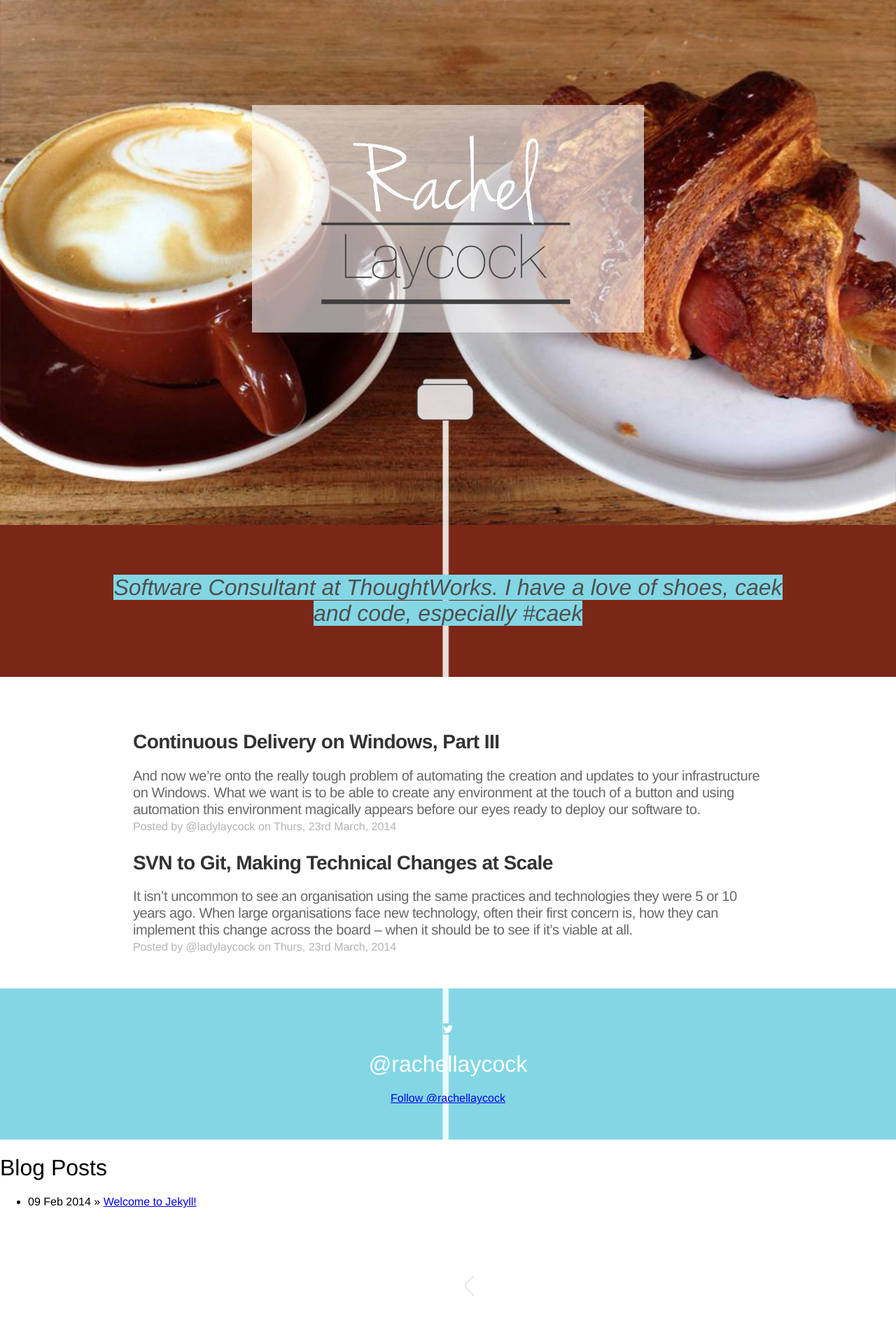
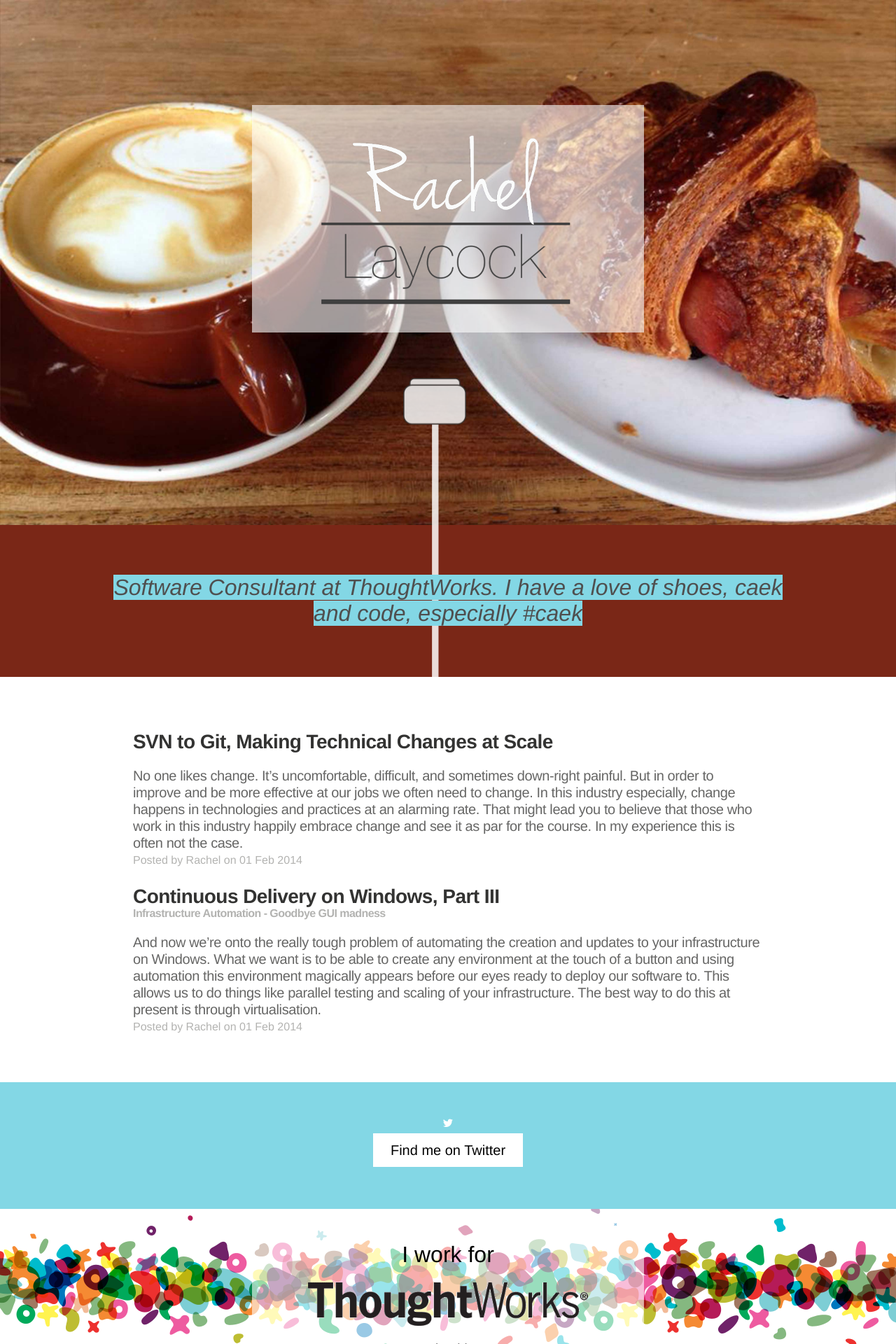
Before and after one commit to caek/caek.github.io, a Jekyll site: the page built from index.html, in a window 1280 px wide. Shown: the top 1920 px of the page at 70% size. Built offline with Jekyll 4.4.1, drawn with Linux system fonts in a browser that asks for light colours; nearby versions of some CDN libraries; Markdown is read by kramdown in place of the engine named in the settings; comment, search, counter and statistics services are not loaded; some of the changed text lies outside the part shown.

Commit message:
Added blogs to home page and more section refinement on home page

```diff
--- /dev/null
+++ b/_posts/2014-02-09-CD-Windows-Part-3.markdown
@@ -0,0 +1,58 @@
+---
+layout: post
+title:  Continuous Delivery on Windows, Part III
+subtitle: Infrastructure Automation - Goodbye GUI madness
+date:   2014-02-01
+author: Rachel
+categories: P2
+---
+
+And now we’re onto the really tough problem of automating the creation and updates to your infrastructure on Windows. What we want is to be able to create any environment at the touch of a button and using automation this environment magically appears before our eyes ready to deploy our software to. This allows us to do things like parallel testing and scaling of your infrastructure. The best way to do this at present is through virtualisation.
+
+##Virtualisation
+
+Virtualisation means you won’t be building all your environments from scratch on one box. Through shared use of server resources you can create lots of production-like environments at low cost. You can choose to build your own local cloud solution for this or choose a hosted option. The easiest is the latter, as most hosted cloud options provided by vendors like Azure from MS and EC2 from Amazon, provide Infrastructure as a Service (IaaS). This will give you some basic Windows infrastructure, like your operating system, but that is only part of the problem solved.
+
+>“you can build the entire environment from scratch using Puppet and Chef…but hold on I thought we were on Windows?”
+
+##Environments
+
+Most real environment instantiations are heterogeneous, which means they need to be configured for specific purposes. Examples of the types of environments you might need are development, continuous integration (CI) and production-like. Development is likely to have development tools and stubs to external components and applications. CI may only include your build tool and basic frameworks like .NET, but won’t need development tools or real external components and applications. Production-like environments will have real external components and systems, but won’t need build and development tools. You could start with a base image and then use configuration management tools like Puppet and Chef to configure your environment to your needs. Alternatively, you can build the entire environment from scratch using Puppet and Chef…but hold on I thought we were on Windows?
+
+##Configuration Management
+
+We are on Windows, and fortunately massive improvements have been made to configuration management tools like Puppet and Chef. They now have a lot of built in support for Windows packages and configuration. A large part of the environment configuration can be performed using these tools and for everything else there are always executable blocks, which allow you to call out to PowerShell. However if you do use an executable block, ensure you replace it with the actual package should it start being supported by default. It isn’t clean or easy to manage lots of executable blocks.
+
+And lets not forget our new friend Chocolatey, which will allow you to install system packages. More and more applications are becoming available in Chocolatey so watch this space…
+
+##PowerShell & WMI
+
+For everything else there is PowerShell. Specifically, WindowsFeatures and PowerShell for Windows Server 2008 r2 has a server manager module. This module has commandlets that allow you to add a Windows server feature. So basically with PowerShell and WMI (Windows Management Infrastructure and WinRM (Windows Remoting)) you can pretty much do anything that the Windows Server API will let you, including automating Active Directory commands. The caveat is that your Windows Server needs to be at least Windows Server 2008, when PowerShell support became a built in feature. Before then… good luck!
+
+However it isn’t all sunshine and lollipops. WinRM is actually pretty painful and fiddly to use and as I’ve said PowerShell is an ugly and procedural language. You have to be careful not to let it grow arms and legs and become difficult to understand (and therefore, difficult to maintain). We all know what happens to that kind of code.
+
+##More Pain
+
+There are a few other pain points I would be remiss not to mention while we are at it. Let’s start with registries. In Windows we have 32bit and 64bit registries. Both Puppet and Chef have issues with living on one registry and installing to another. Once you end up in this space, be prepared to debug and perhaps jump through some hoops to get things working.
+
+Other irritating “features” you need to manage are Windows updates and ISO mounting. ISO mounting is still not built into Windows operating systems so you’ll need to download something like Virtual Clone Drive. And finally there is the cost. Even on Azure, Windows environments are more expensive than Linux, but good luck using that as an excuse to port all your software.
+
+I have probably just thoroughly depressed you and made you consider just doing it on Linux. So, let’s talk about the light at the end of the tunnel. These problems can be solved by you and in my opinion you have two options.
+
+###1. Manage the problem
+
+Being aware of a problem is the first step to fixing it. Don’t go into Windows automation believing it’s going to be easy and you won’t have to deal with these little niggles. The best defense is an offense. Be prepared, be careful with registries, ensure you manage windows updates so they don’t manage you and use a version of a Windows that supports PowerShell and WinRM. Right now, I recommend Windows Server 2008 and above.
+
+>“…using a GUI is not the kind of easy we are after”
+
+###2. Create the need for change
+
+I’ve said it before but it is really the only way that things will get better. Microsoft and vendors have a responsibility to respond to requirements from their customers. So create those requirements by making them visible at scale. If we all started trying to do DevOps in Windows tomorrow the vendors would respond by trying to make it easier for us. We just need to remind them that using a GUI is not the kind of easy we are after. Push the community and support open source software (OSS). Even Microsoft is supporting OSS now. For example, they have open-sourced MVC and their Entity Framework, demonstrating that a lot of fantastic tooling and innovation can be built and trusted in this environment.
+
+OK I’ll admit those probably aren’t the nice easy solutions you were after, but given the nature of software, I’m sure if I write this again in five years, we won’t have these problems and we’ll have awesome tools for automating the creation of our infrastructure and the deployment of our applications. We’ll be lamenting how much Puppet and Chef suck and how much better our new tools are.
+
+⁂
+
+Right now we have to create the requirement for change and the only way to do that is for everyone to try and automate what they can. Use the best tool there is and petition to have it better.
+
+Automate what you can, and accept what you can’t… for now.
--- /dev/null
+++ b/_posts/2014-02-09-SVN-to-GIT.markdown
@@ -0,0 +1,46 @@
+---
+layout: post
+title:  SVN to Git, Making Technical Changes at Scale
+date:   2014-02-01
+author: Rachel
+categories: P2
+---
+
+No one likes change. It’s uncomfortable, difficult, and sometimes down-right painful. But in order to improve and be more effective at our jobs we often need to change. In this industry especially, change happens in technologies and practices at an alarming rate. That might lead you to believe that those who work in this industry happily embrace change and see it as par for the course. In my experience this is often not the case.
+
+<blockquote>“It isn’t uncommon to see an organisation using the same practices and technologies they were 5 or 10 years ago.”</blockquote>
+
+Large organisations want to manage change to reduce the risks it can have. They attempt to have consistency in practices and technology choices, which enable their people to understand what is going on. This allows people to move between teams more easily when necessary, only needing to understand the domain of a new project and not also the tools, technologies and practices of the new team. This has the unfortunate effect of not just slowing down and managing change, but often of stopping it altogether. It isn’t uncommon to see an organisation using the same practices and technologies they were 5 or 10 years ago. In an industry where new frameworks and platforms seem to arrive almost every week, organisations can quickly find themselves using less than great tools for the job, or worse, using unsupported tools. This ironically introduces risks that their behaviour was trying to avoid.
+
+So what do large organisations do to embrace some changes, in the face of a constantly changing industry? How do they navigate their way through the bazillions of tool and language choices to make a sane one, that isn’t just a passing fad? There are two tandem practices that I have seen work in large scale organisations; piloting changes and creating visibility.
+
+Pilot changes by choosing one team to trial the new technology or practice in. At a recent client, our team spent months of talking through the how’s and why’s of Git being a better source control management (SCM) choice than SVN, for the development team of the Fortune 500 company.
+
+Shortly after I arrived, I was introduced to Mike, who was in charge of the internal operations and services team. Mike was responsible for supporting tens of overloaded servers, as well as hundreds of overworked developers. During one of my first conversations with Mike, he asked me what I thought about Git as a source control mechanism.  Being a developer, I rattled off the usual suspects: local history, not needing to contact the server for <em>everything</em>, better merge support,  and visibility of entire commit histories attributed to the correct authors etc. Also, the developers on the team were dreading working with Subversion, the client’s current SCM of choice, after being burned with merging hell and the lack of visibility of their commit history on other projects.
+
+Eventually, after many conversations, Mike was receptive to the idea of piloting Git in a team. The organisation had already started moving to the Atlassian stack, so another Git selling point was the Stash frontend to Git. Stash allows you to manage your Git repositories, a feature that wasn’t available for SVN. Mike agreed to set up a test Git server, fronted by Stash. Stash would allow him to have a decent UI for access control on top of the Git back-end.  It took a couple of attempts, but I was eventually able to import our project into the test Git server, including the fully-attributed commit history.
+
+Once the source control was ported to Git, the team was clamoring to complete the move for our project. The developers had been asking to work with Git for some time, but hadn’t managed to convince the powers that be. I continued to work with Mike on the Stash side of the migration. We were able to set up project information in the web front-end, access controls for multiple projects, and import SSH keys for password-less attributed commits.
+
+After another final export of the Subversion tree imported into Git, our team fully switched over to using the new SCM.  I showed the developers how they should import their SSH keys into Stash and then configure their workstations to handle the SSH key-exchange and that was it – they were up and running!
+
+Our team was the first project in this large organisation to fully switch development from Subversion to Git. We were the pilot and thankfully our pilot was a success story. Developers were happier, merging was easier, commit histories were accessible and understood and it wasn’t long before the team was comfortable with the new workflow provided by Git.
+
+It has been 5 months since that initial pilot and the success spread within a few months. Two more teams have successfully carried out a similar porting exercise. Git is spreading like wildfire around the organisation!
+
+<blockquote>“When large organisations face new technology, often their first concern is, how they can implement this change across the board – when it should be to see if it’s viable at all.”</blockquote>
+
+Getting that first pilot off the ground can be hard. It took us months of consulting, getting to know the right people, setting up the right kind of relationships, and doing the right work to affect change in an environment that’s usually very averse to change. The technology change itself wasn’t that difficult. In my experience developers are smart people that can pick up most tools and technologies, given they make sense and are appropriate.
+
+When large organisations face new technology, often their first concern is, how they can implement this change across the board – when it should be to see if it’s viable at all. With some success behind you, you are more likely to understand what is required to implement the change on a more concrete level and some of the pitfalls and gotcha’s that you could meet. Remember, we took several attempts to port over SVN – but you can time-box such activities.
+
+The second part of a change like this is creating visibility. At ThoughtWorks we use the Technology Radar to get a snapshot every 6 months of the technologies and practices we are using in our organisation and at clients. This gives us insight across the organisation about how we feel about them. Should they be assessed, trialed, adopted or should we be more cautious and hold our use? Many other organisations, who want to manage change rather than slow it down or avoid it altogether, choose to adopt a similar radar snapshot for their technology and practice choices.
+
+<p style="text-align:center;"> ⁂
+
+When a change is new and it is going well, ensure you celebrate any successes. People are quick to grumble and often forget what is going well. You will need this ‘good press’ to sell further implementation of the change within the organisation.
+
+Remember that not all pilots will be successful. The whole point of it being a pilot is that it is low risk – you aren’t asking the whole organisation to change, just one contained team that you can gauge at any given time of it’s success or failure.
+
+Cross posted from the ThoughtWorks P2 Magazine: [Issue 08][article-p2]
+</div>
--- a/css/main.css
+++ b/css/main.css
@@ -8,3 +8,29 @@ body {
 h1, h2, h3 {
   font-weight: 300;
 }
+h3 small {
+  display: block;
+}
+
+img.medium {
+  width: 300px;
+}
+
+.btn {
+  background-color: black;
+  color: white;
+  font-size: 20px;
+  padding: 12.5px 25px;
+  margin: 5px 0 10px 0;
+  display: inline-block;
+  text-align: center;
+  font-weight: 100;
+  height: auto;
+  border: none;
+  cursor: pointer;
+  text-decoration: none;
+}
+.btn.alt {
+  background-color: white;
+  color: black;
+}
--- a/css/sections.css
+++ b/css/sections.css
@@ -19,6 +19,9 @@
   background-color: #83d7e5;
   color: #fff;
 }
+.blue .content {
+  background-color: #83d7e5;
+}
 
 .blog .content {
   width: 900px;
@@ -32,6 +35,10 @@
   line-height: 1.1;
   color: #333332;
   margin-bottom: 4px;
+}
+.blog h3 a {
+  color: inherit;
+  text-decoration: none;
 }
 .blog p {
   letter-spacing: -0.02em;
@@ -77,8 +84,8 @@
   top: 540px;
   left: 45%;
   margin: 0 auto;
-  height: 3000px;
-  width: 120px;
+  height: 1000px;
+  width: 90px;
 }
 .coffee-croissant {
   background: url(/media/images/bg/coffee_croissant.jpg);
@@ -86,10 +93,21 @@
   background-size: cover;
   height: 600px;
 }
+.twitter.content {
+
+}
+.thoughtworks {
+  position: relative;
+  background: url(/media/images/bg/glyphs.png);
+  background-repeat: no-repeat;
+  background-size: cover;
+  z-index: 999;
+}
+
 
  .huge-icon {
   color: #fff;
-  font-size: 140pt;
+  font-size: 100pt;
  }
  .blue .huge-icon {
   background-color: #83d7e5;
--- a/index.html
+++ b/index.html
@@ -18,38 +18,35 @@ title: Caek & Code | Rachel Laycock
 </div>
 <div class="section white blog">
   <div class="content">
-  <article>
-    <h3>Continuous Delivery on Windows, Part III</h3>
-    <p>
-      And now we’re onto the really tough problem of automating the creation and updates to your infrastructure on Windows. What we want is to be able to create any environment at the touch of a button and using automation this environment magically appears before our eyes ready to deploy our software to.
-    </p>
-    <small>Posted by @ladylaycock on Thurs, 23rd March, 2014</small>
-  </article>
-  <article>
-    <h3>SVN to Git, Making Technical Changes at Scale</h3>
-    <p>
-      It isn’t uncommon to see an organisation using the same practices and technologies they were 5 or 10 years ago. When large organisations face new technology, often their first concern is, how they can implement this change across the board – when it should be to see if it’s viable at all.
-    </p>
-    <small>Posted by @ladylaycock on Thurs, 23rd March, 2014</small>
-  </article>
+  {% for post in site.posts %}
+    <article>
+      <h3>
+        <a href="{{ post.url }}">{{ post.title }}</a>
+        <small>{{ post.subtitle }}</small>
+      </h3>
+      <p>
+        {{ post.excerpt }}
+      <small>Posted by {{ post.author }} on {{ post.date | date_to_string }}</small>
+      </p>
+    </article>
+  {% endfor %}
   </div>
 </div>
 <div class="section color blue">
-  <div class="content">
+  <div class="twitter content">
     <center>
       <i class="fa fa-twitter huge-icon"></i>
-      <h1>@rachellaycock</h1>
-      <a href="https://twitter.com/rachellaycock" class="twitter-follow-button" data-show-count="false" data-lang="en">Follow @rachellaycock</a>
-      <script>!function(d,s,id){var js,fjs=d.getElementsByTagName(s)[0];if(!d.getElementById(id)){js=d.createElement(s);js.id=id;js.src="http://platform.twitter.com/widgets.js";fjs.parentNode.insertBefore(js,fjs);}}(document,"script","twitter-wjs");</script>
+      <div><a href="https://twitter.com/rachellaycock" class="btn alt">Find me on Twitter</a></div>
     </center>
   </div>
 </div>
-
-<div id="home">
-  <h1>Blog Posts</h1>
-  <ul class="posts">
-    {% for post in site.posts %}
-      <li><span>{{ post.date | date_to_string }}</span> &raquo; <a href="{{ post.url }}">{{ post.title }}</a></li>
-    {% endfor %}
-  </ul>
+<div class="section thoughtworks">
+  <div class="card">
+    <center>
+      <h1>I work for</h1>
+      <img src="/media/images/tw-logo.png" class="medium" />
+      <h3>You should too!</h3>
+      <a href="http://join.thoughtworks.com" class="btn">Find out more</a>
+    </center>
+  </div>
 </div>
```
Also changed, not shown: _posts/2014-02-09-welcome-to-jekyll.markdown (deleted, +0 -24 lines), media/images/bg/glyphs.png (added), media/images/cable.png, media/images/tw-logo.png (added).
